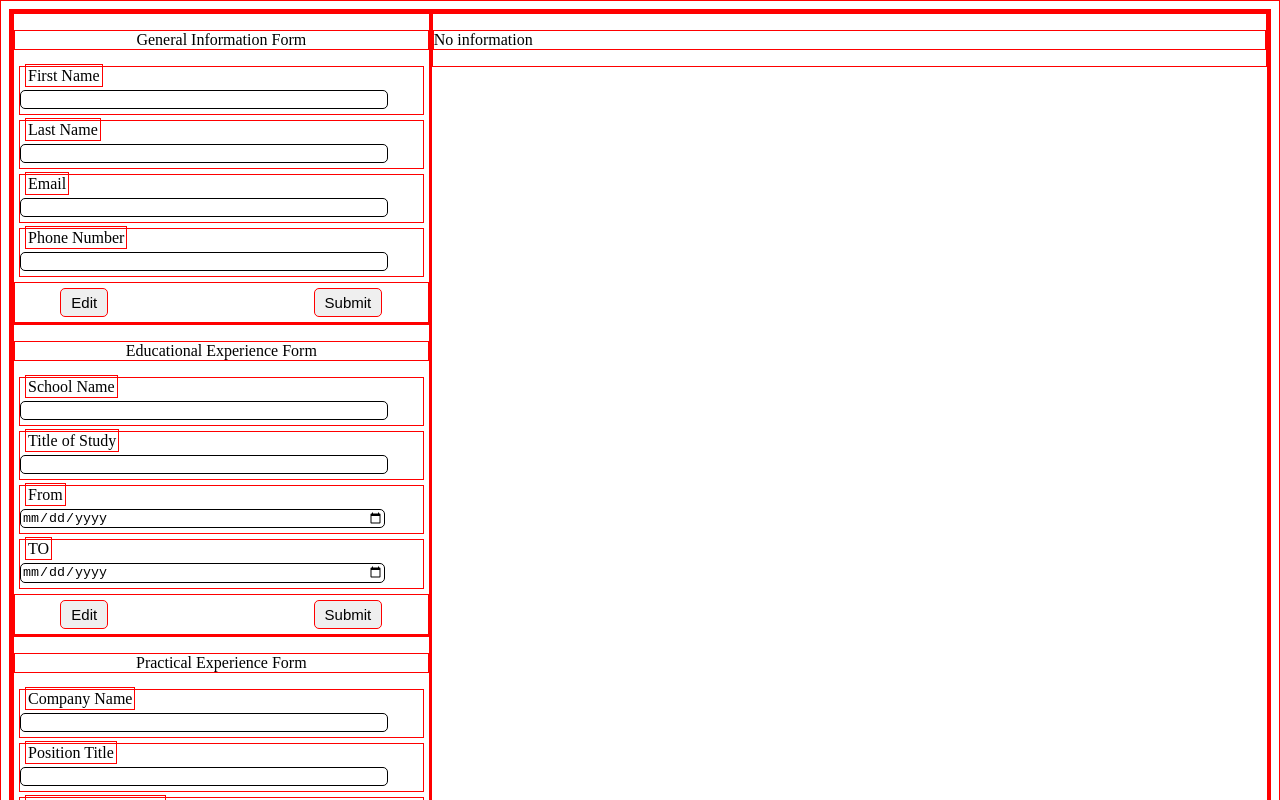
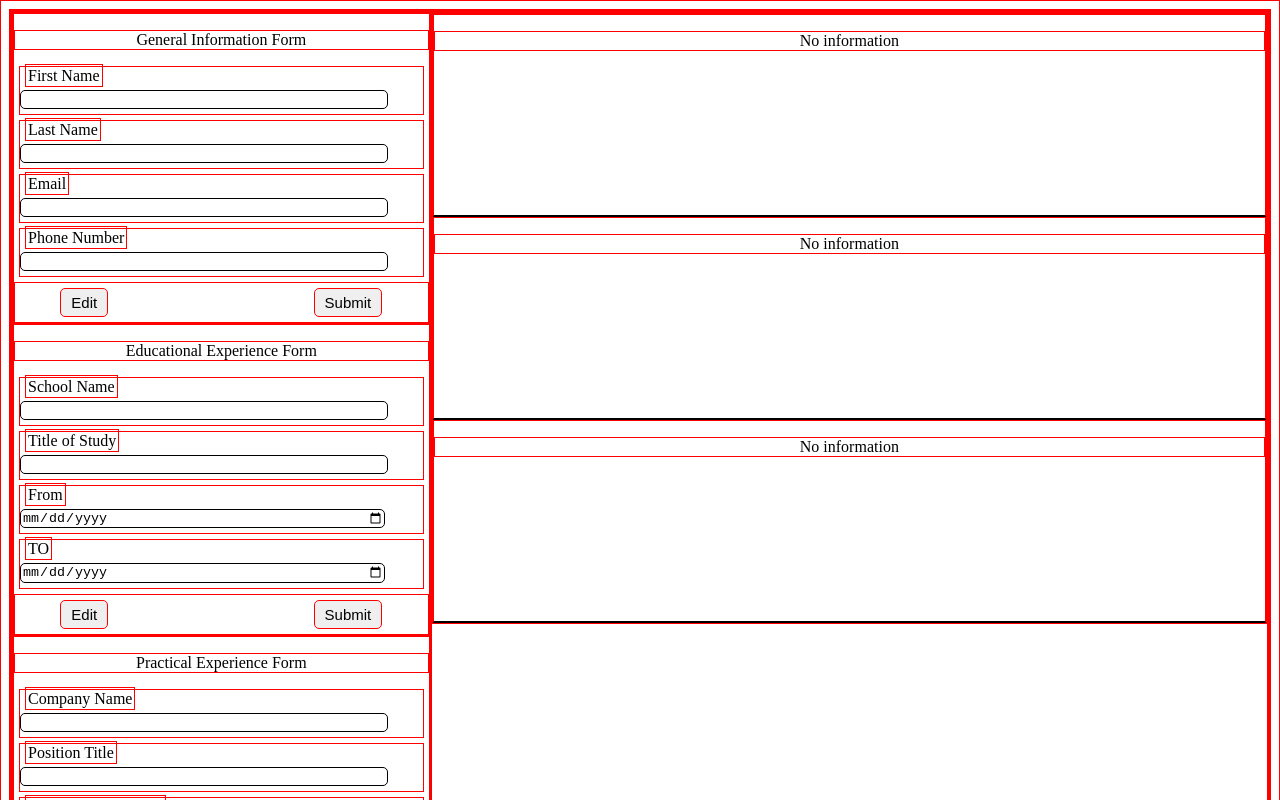
Before and after one commit to Yidnekachew-SK/CV-Application, a React (Vite) app: page / in a window 1280 px wide. Shown: the top 800 px of the page. Built offline with nearby package versions, Linux system fonts and the light colour scheme.

Commit message:
Adjust the displayed sections
Adjusted the displayed section to show all of them not one by one

```diff
--- a/src/Components/CV-display.jsx
+++ b/src/Components/CV-display.jsx
@@ -45,23 +45,21 @@ function ExperienceInfoDisplay ({data}) {
 }
 
 function CVDisplay ({id, data}) {
-	if (id === 0) {
-		return (
-			<GeneralInfoDisplay data={data.general} />
-		)
-	} else if (id === 1) {
-		return (
-			<EducationInfoDisplay data={data.education} />
-		)
-	} else if (id === 2) {
-		return (
-			<ExperienceInfoDisplay data={data.experience} />
-		)
-	} else {
-		return (
-			<NoInformation />
-		)
-	}
+	return (
+		<div className="dataDisplayer">
+			{data.general
+        		? <GeneralInfoDisplay data={data.general} />
+        		: <NoInformation/>}
+
+         	{data.education
+        		? <EducationInfoDisplay data={data.education} />
+        		: <NoInformation/>}
+
+      		{data.experience
+        		? <ExperienceInfoDisplay data={data.experience} />
+        		: <NoInformation />}
+        </div>
+	)
 }
 
 export default CVDisplay
--- a/src/Styles/cv-display.css
+++ b/src/Styles/cv-display.css
@@ -3,6 +3,11 @@
 }
 
 .generalInfo, .educationInfo,
-.experienceInfo {
+.experienceInfo, .noInfoContainer {
 	border-bottom: 2px solid;
+	height: 200px;
 }
+
+.noInfo {
+	text-align: center;
+}
```
